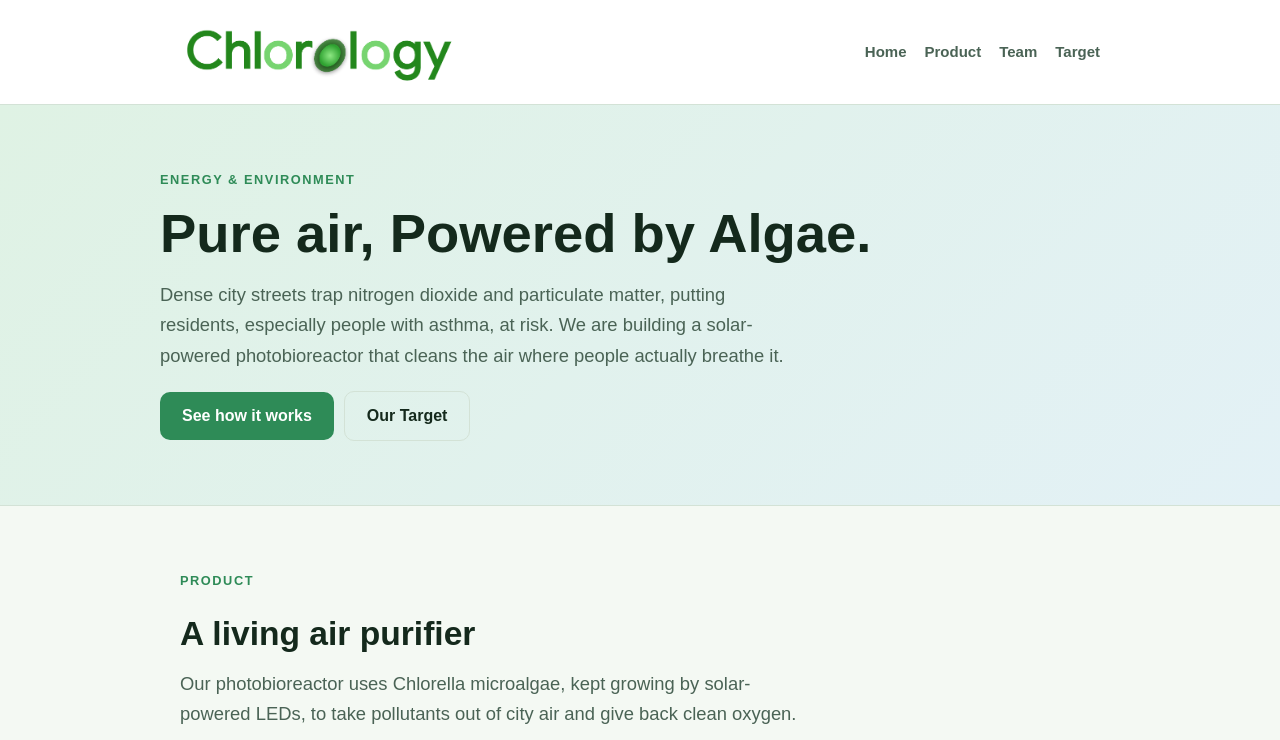
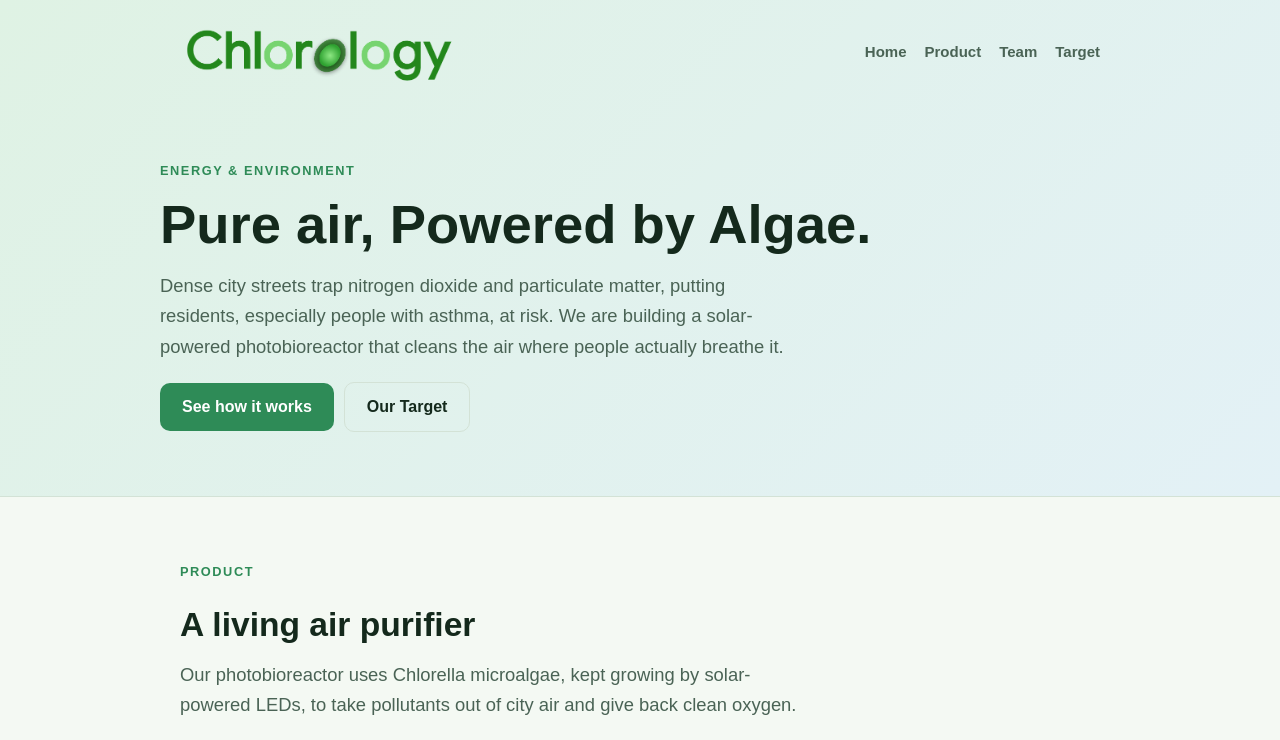
Before and after one commit to bernicelmao/chlorology, a plain HTML site: page index.html in a window 1280 px wide. Shown: the top 740 px of the page. Drawn offline with Linux system fonts and the light colour scheme; some packages are replaced by stand-ins of ours; a script that the page names is missing; a web font is replaced by a local one.

Commit message:
Update header styles and positioning in index.html
Change header position to absolute and adjust styles.

```diff
--- a/index.html
+++ b/index.html
@@ -21,7 +21,15 @@ body {
   font: 16px/1.65 "Google Sans", sans-serif;
 }
 body::before{content:"";position:fixed;inset:0 0 auto;height:env(safe-area-inset-top,0px);background:var(--surface);z-index:10}
-header{position:sticky;top:env(safe-area-inset-top,0px);z-index:9;background:var(--surface);border-bottom:1px solid var(--border)}
+header {
+  position: absolute;
+  top: 0;
+  left: 0;
+  width: 100%;
+  z-index: 9;
+  background: transparent;
+  border: none;
+}
 nav{max-width:960px;margin:0 auto;padding:12px 20px;display:flex;justify-content:space-between;align-items:center;gap:12px;flex-wrap:wrap}
 .brand{font-weight:700;letter-spacing:.2px}
 nav ul {
@@ -126,6 +134,14 @@ footer{max-width:960px;margin:0 auto;padding:28px 20px 40px;color:var(--muted);f
   .brand img {
     height: 50px;
     max-width: 200px;
+  }
+}
+#home {
+  padding-top: 160px;
+}
+@media (max-width: 700px) {
+  #home {
+    padding-top: 190px;
   }
 }
 </style>
@@ -310,6 +326,5 @@ footer{max-width:960px;margin:0 auto;padding:28px 20px 40px;color:var(--muted);f
     });
   });
 </script>
-
 </body>
 </html>
```
